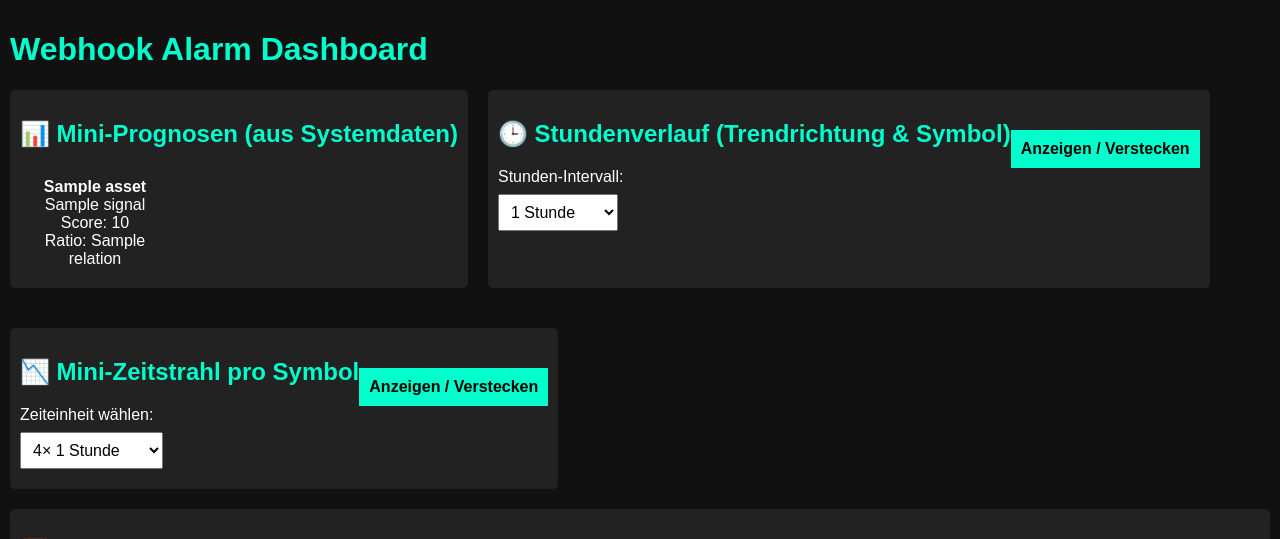
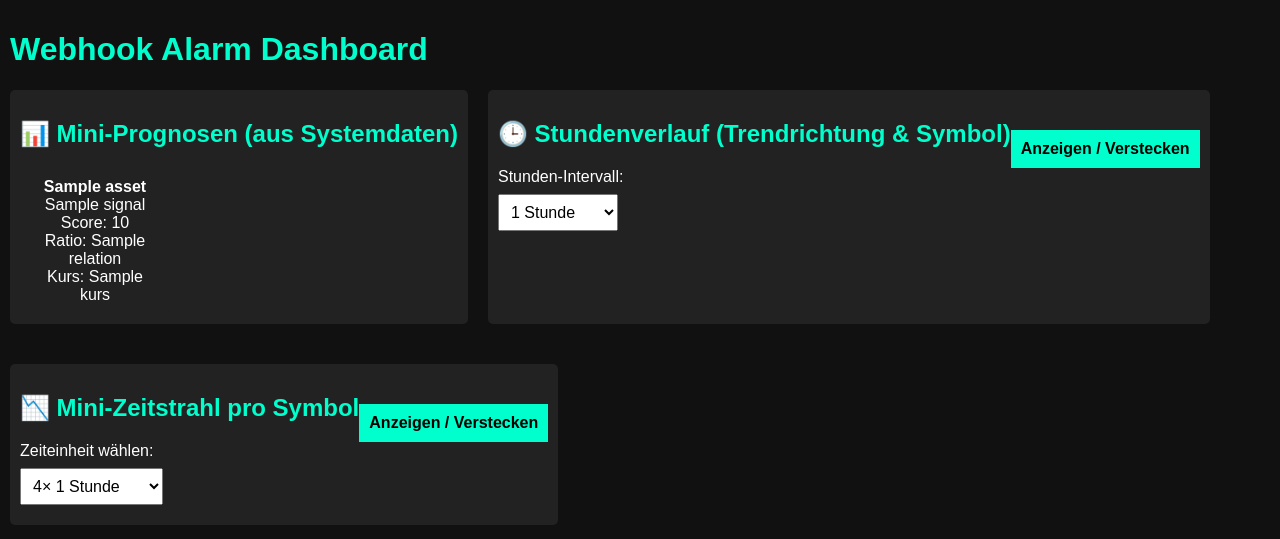
Before and after one commit to Bubu89/webhook-alarm-analyse, a Flask app: template templates/dashboard.html in a window 1280 px wide. Shown: the top 539 px of the page. Run offline with Flask 3, Linux system fonts and the light colour scheme; the template is opened without the code that fills it: most values are stand-ins (such as "Sample title", 1, 10 or a date in 2020); parts of the project's set-up code (start-up, migrations or seed data) failed here and were passed over.

Commit message:
Update dashboard.html

```diff
--- a/templates/dashboard.html
+++ b/templates/dashboard.html
@@ -135,7 +135,10 @@
                 {{ daten.signal }}<br>
                 Score: {{ daten.score }}<br>
                 {% if daten.relation is defined %}
-                    Ratio: {{ daten.relation }}
+                    Ratio: {{ daten.relation }}<br>
+                {% endif %}
+                {% if daten.kurs is defined %}
+                    Kurs: {{ daten.kurs }}
                 {% endif %}
             </div>
         {% endfor %}
@@ -144,6 +147,7 @@
         <p>Keine Prognosedaten verfügbar.</p>
     {% endif %}
 </div>
+
 
     <div class="section">
         <h2>
```
